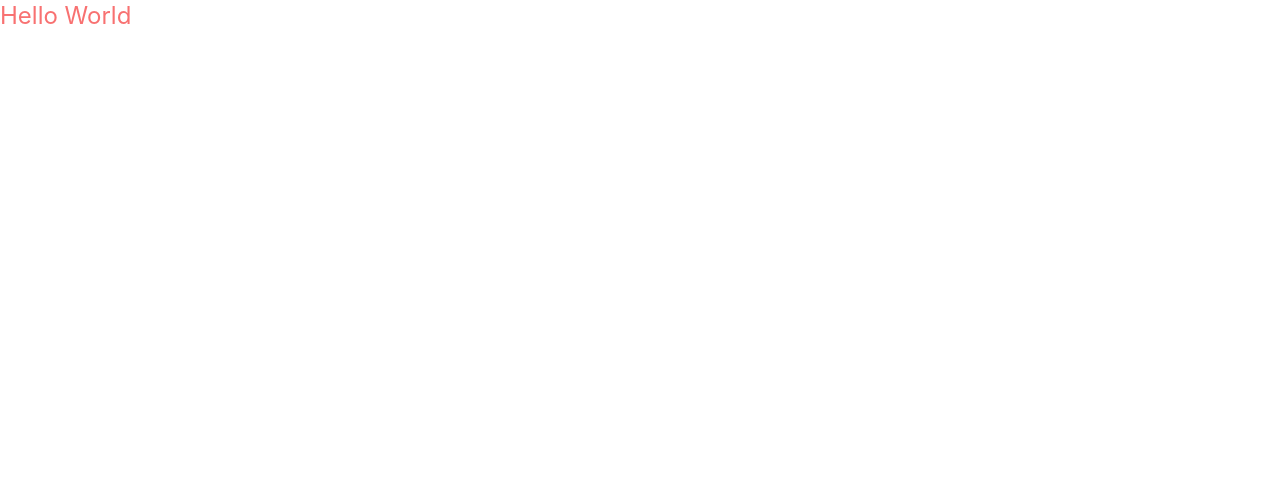
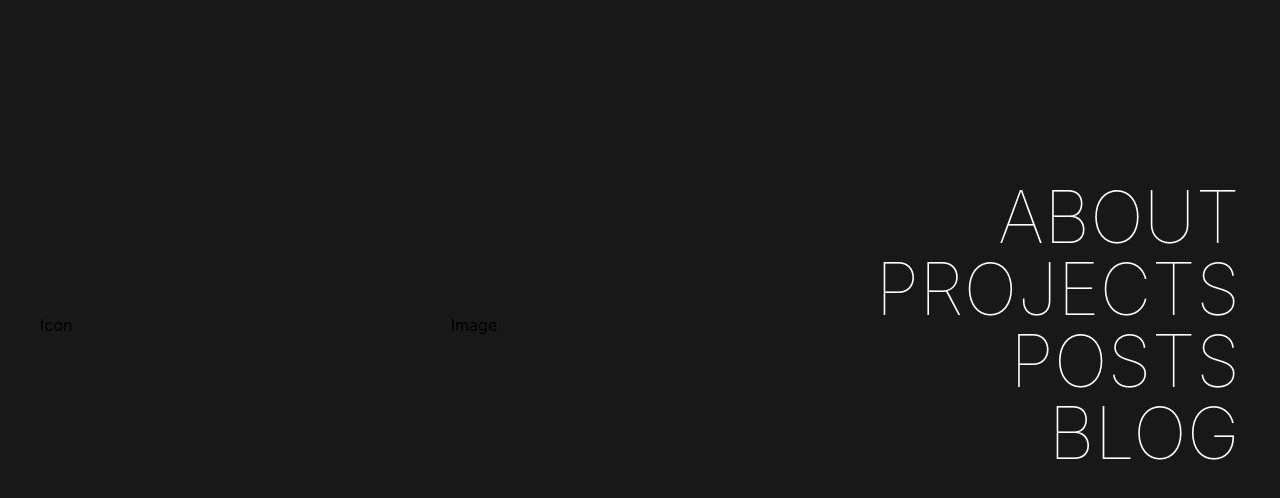
Before and after one commit to slydragonn/my-website, a Next.js app: page / in a window 1280 px wide. Shown: the top 498 px of the page. Built offline with nearby package versions, Linux system fonts and the light colour scheme.

Commit message:
feat(hero): add navbar

```diff
--- /dev/null
+++ b/components/Hero/Hero.tsx
@@ -0,0 +1,13 @@
+import Navbar from "./Navbar"
+
+const HeroSection = () => {
+  return (
+    <header className="relative flex justify-between items-center w-full h-[570px] border-b border-gray-400">
+      <h2>Icon</h2>
+      <h1>Image</h1>
+      <Navbar />
+    </header>
+  )
+}
+
+export default HeroSection
--- /dev/null
+++ b/components/Hero/Navbar/Navbar.tsx
@@ -0,0 +1,54 @@
+import Link from "next/link"
+import styled, { keyframes } from 'styled-components'
+
+interface LinkItemProps {
+  href: string
+  children: string
+}
+
+const LinkItem = ({children, href}: LinkItemProps) => {
+  return (
+    <Link href={href}>
+      <a>{children}</a>
+    </Link>
+  )
+}
+
+const show = keyframes`
+ from {
+    opacity: 0;
+    transform: translateX(40px);
+  }
+
+  to {
+    opacity: 1;
+    transform: translateX(0px);
+  }
+`
+
+const ListItem = styled.li`
+  animation: ${show} 1s;
+  transition: transform .3s, font-weight .2s, color .3s, font-size .3s;
+
+  &:hover {
+    transform: translateX(-40px);
+    font-weight: 400;
+    color: #da6421;
+  }
+`
+
+const Navbar = () => {
+  return (
+    <nav>
+      <ul className="text-white font-thin md:text-7xl text-6xl text-right">
+        <ListItem><LinkItem href="#">ABOUT</LinkItem></ListItem>
+        <ListItem><LinkItem href="#">PROJECTS</LinkItem></ListItem>
+        <ListItem><LinkItem href="#">POSTS</LinkItem></ListItem>
+        <ListItem><LinkItem href="#">BLOG</LinkItem></ListItem>
+      </ul>
+    </nav>
+  )
+
+}
+
+export default Navbar
--- /dev/null
+++ b/components/Hero/Navbar/index.ts
@@ -0,0 +1 @@
+export { default } from './Navbar';
--- /dev/null
+++ b/components/Hero/index.ts
@@ -0,0 +1 @@
+export { default } from './Hero';
--- /dev/null
+++ b/components/index.ts
@@ -0,0 +1,2 @@
+export { default as HeroSection } from './Hero';
+export { MainLayout } from './layouts';
--- /dev/null
+++ b/components/layouts/Main/Main.tsx
@@ -0,0 +1,17 @@
+import { ReactNode } from "react"
+
+interface MainLayoutProps {
+  children: ReactNode
+}
+
+const MainLayout = ({children}: MainLayoutProps) => {
+  return (
+    <main className="p-10">
+      {
+        children
+      }
+    </main>
+  )
+}
+
+export default MainLayout
--- /dev/null
+++ b/components/layouts/Main/index.ts
@@ -0,0 +1 @@
+export { default } from './Main';
--- /dev/null
+++ b/components/layouts/index.ts
@@ -0,0 +1 @@
+export { default as MainLayout } from './Main';
--- a/package.json
+++ b/package.json
@@ -19,6 +19,7 @@
     "@types/node": "18.7.20",
     "@types/react": "18.0.21",
     "@types/react-dom": "18.0.6",
+    "@types/styled-components": "^5.1.26",
     "autoprefixer": "^10.4.12",
     "eslint": "8.24.0",
     "eslint-config-next": "12.3.1",
--- a/pages/index.tsx
+++ b/pages/index.tsx
@@ -1,5 +1,6 @@
 import type { NextPage } from 'next'
 import Head from 'next/head'
+import { HeroSection, MainLayout } from '../components'
 
 const Home: NextPage = () => {
   return (
@@ -9,7 +10,9 @@ const Home: NextPage = () => {
         <meta name="description" content="Generated by create next app" />
         <link rel="icon" href="/favicon.ico" />
       </Head>
-      <h1 className='text-2xl text-red-400'>Hello World</h1>
+      <MainLayout>
+        <HeroSection />
+      </MainLayout>
     </div>
   )
 }
--- a/styles/globals.css
+++ b/styles/globals.css
@@ -8,6 +8,7 @@ body {
   margin: 0;
   font-family: -apple-system, BlinkMacSystemFont, Segoe UI, Roboto, Oxygen,
     Ubuntu, Cantarell, Fira Sans, Droid Sans, Helvetica Neue, sans-serif;
+  background-color: #181818;
 }
 
 a {
```
Also changed, not shown: 1 other file (tests, documents, lock files or other folders).
